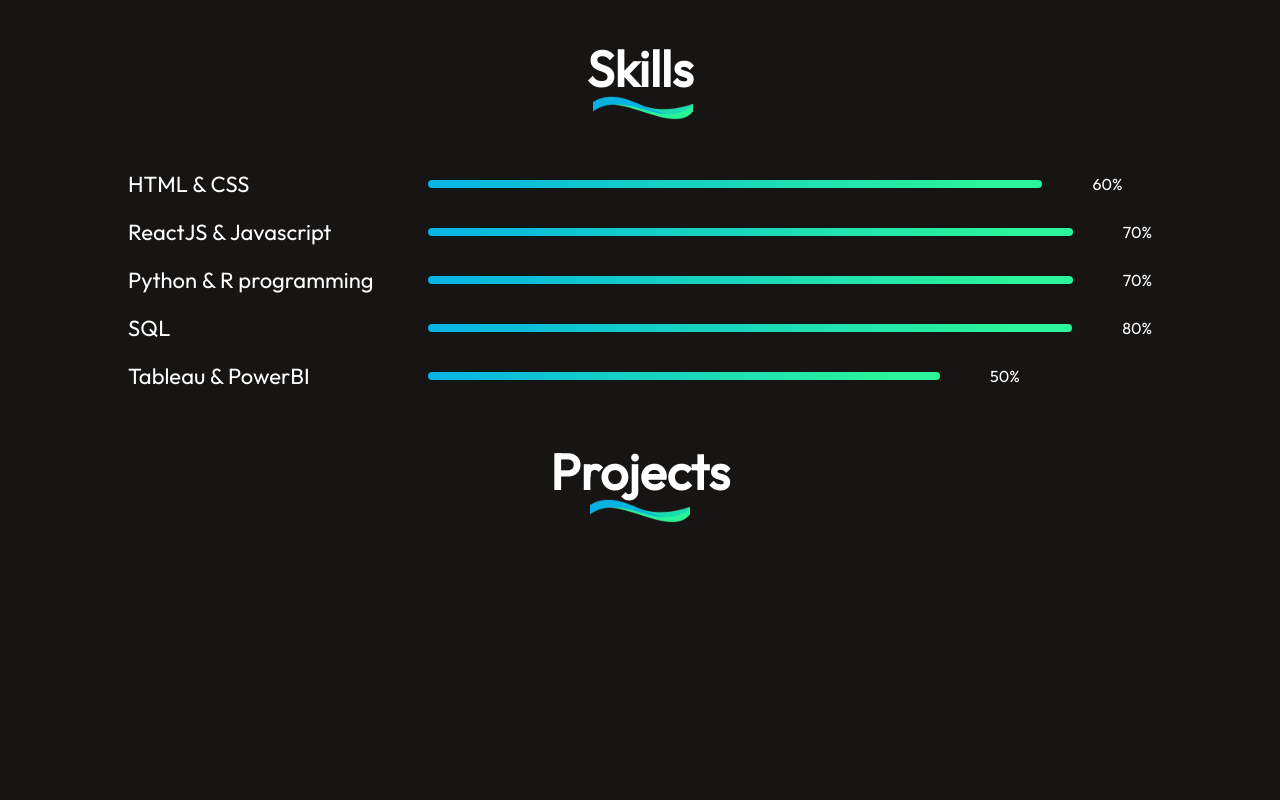
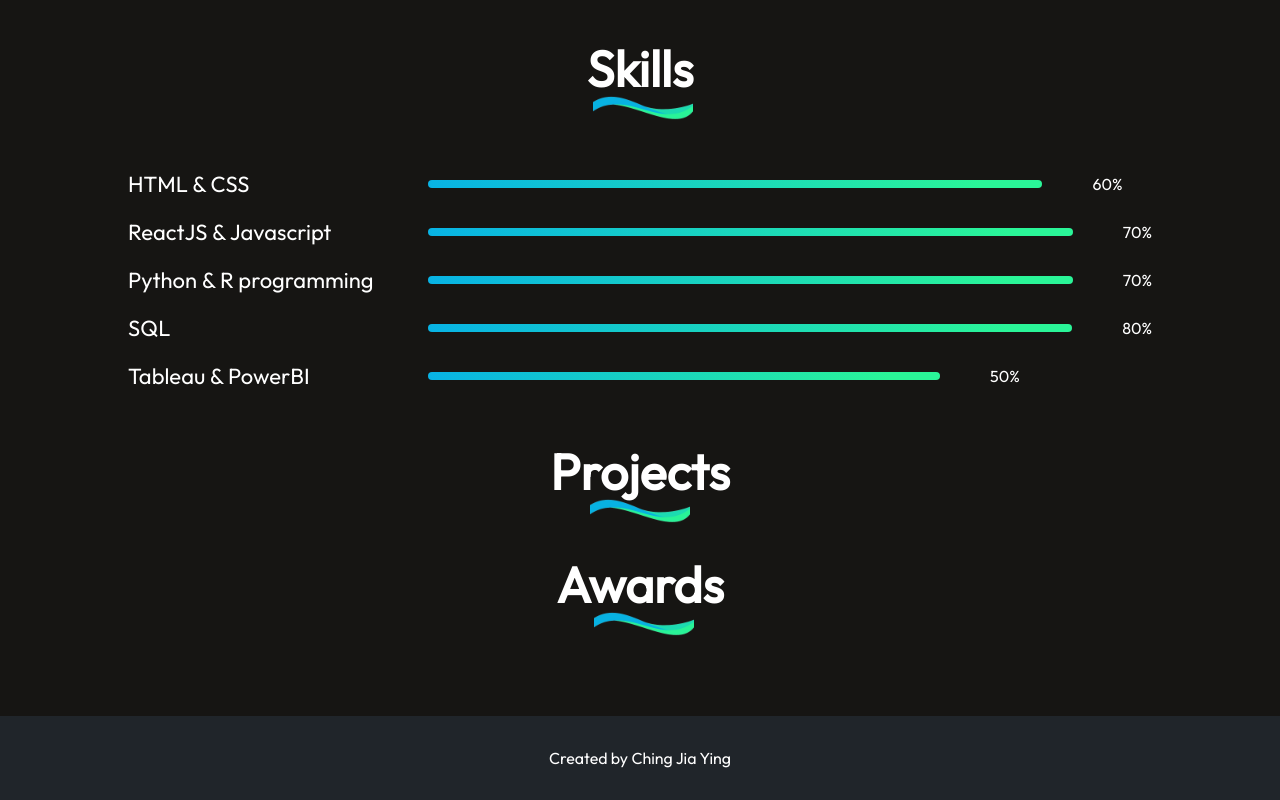
Before and after one commit to JiaaaJiaa/jy-portfolio, a React (Create React App) app: page / in a window 1280 px wide. Shown: the part 2128-2928 px from the top of the page. Before the commit the page ends 2691 px from the top, so only its background shows below. Built offline with nearby package versions, Linux system fonts and the light colour scheme; the HTML template or start-up script is replaced by a standard one.

Commit message:
Update footer

```diff
--- a/src/App.js
+++ b/src/App.js
@@ -6,6 +6,8 @@
 import Working from './Components/Working/Working';
 import Skill from './Components/Skills/Skill';
 import Project from './Components/Project/Project';
+import Award from './Components/Award/Award';
+import Footer from './Components/Footer/Footer';
 import './App.css';
 
 function App() {
@@ -17,6 +19,8 @@
       <Working />
       <Skill/>
       <Project />
+      <Award />
+      <Footer />
     </div>
   );
 }
--- /dev/null
+++ b/src/Components/Footer/Footer.css
@@ -0,0 +1,14 @@
+.footer{
+    background-color: #20252a;
+    font-size: 14px;
+    font-weight: 400;
+    line-height: 1.5;
+    text-align: center;
+    padding: 30px 50px;
+    margin-top: 100px;
+}
+
+.footer p{
+    text-align: center;
+    font-size: 16px;
+}
--- /dev/null
+++ b/src/Components/Footer/Footer.js
@@ -0,0 +1,13 @@
+import React from 'react';
+import './Footer.css';
+
+const Footer = () => {
+    return (
+        <div className="footer">
+            <p>Created by Ching Jia Ying</p>
+        </div>
+
+     );
+}
+
+export default Footer;
```
